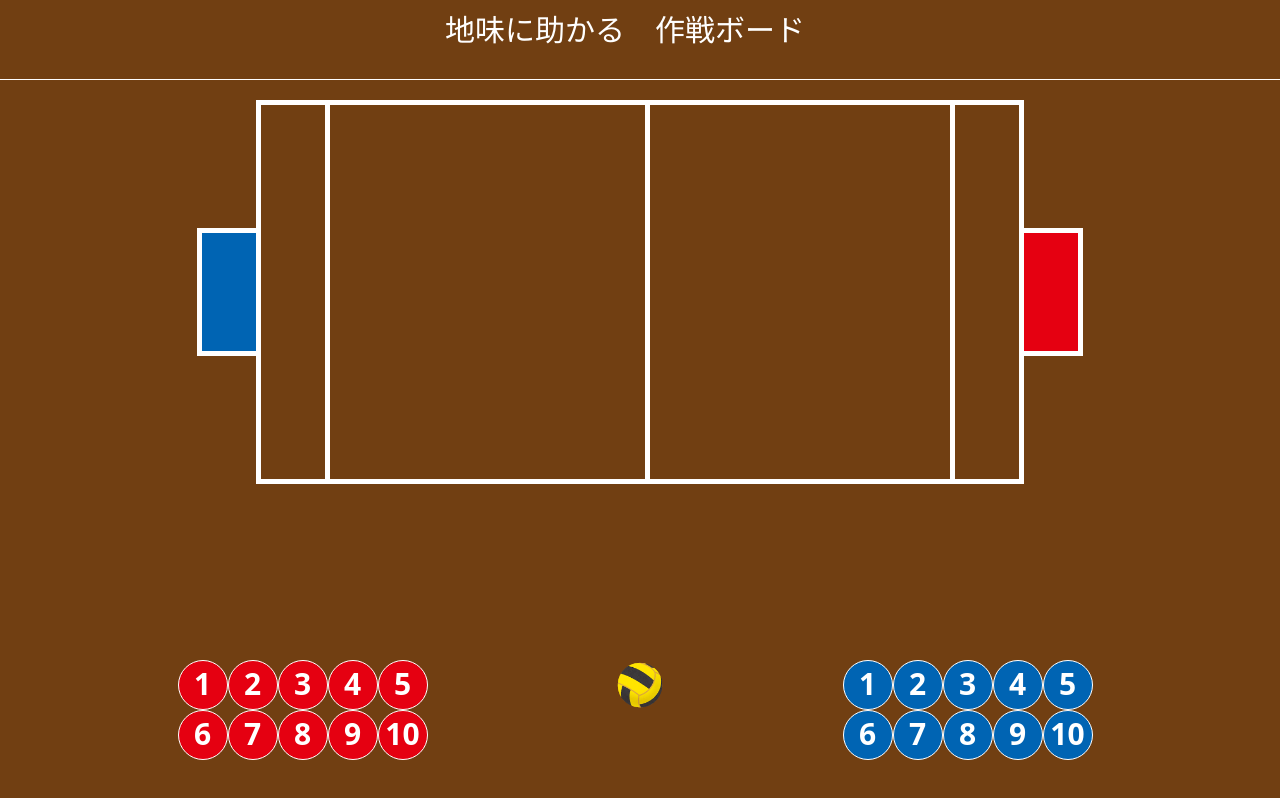
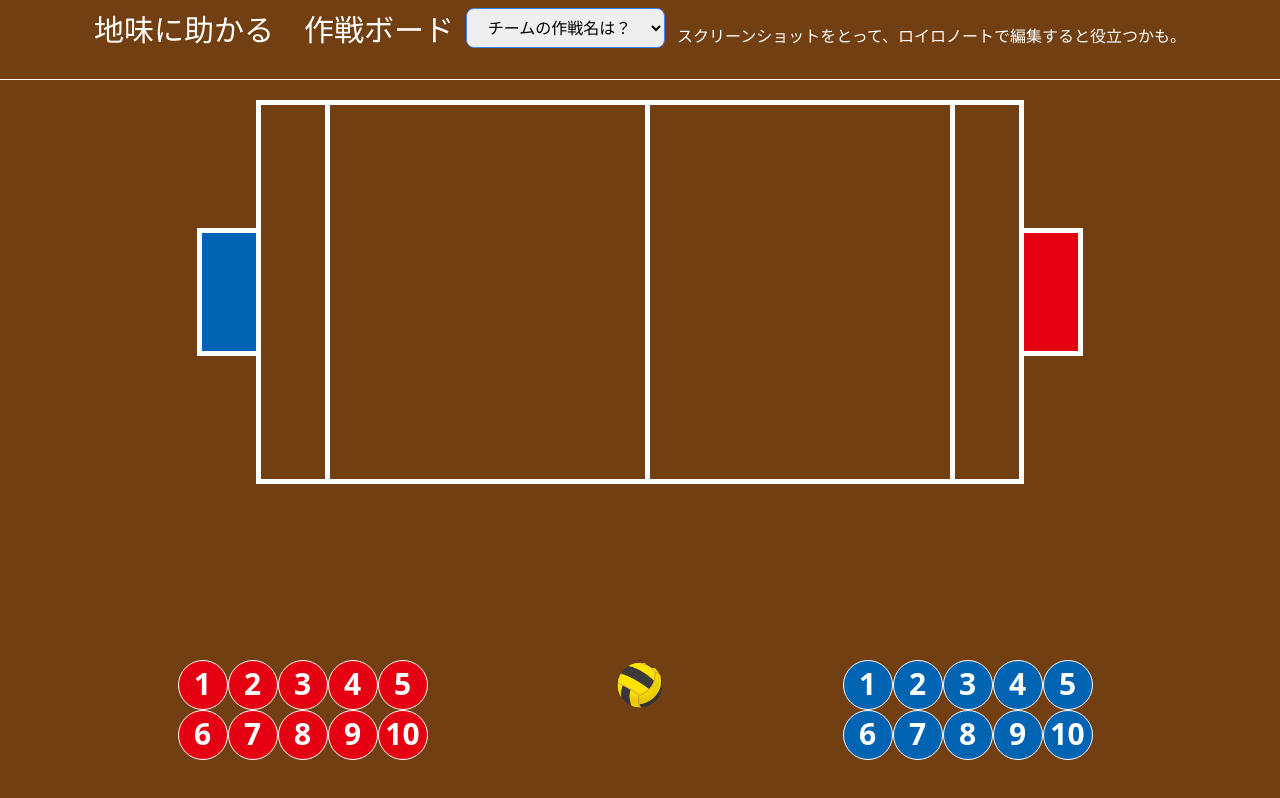
Before and after one commit to jimitas/sakusen_board, a Next.js app: page / in a window 1280 px wide. Built offline with nearby package versions, Linux system fonts and the light colour scheme.

Commit message:
ユーザーセレクトnoneなど細かい修正

```diff
--- a/src/pages/index.jsx
+++ b/src/pages/index.jsx
@@ -2,11 +2,40 @@ import Draggable from "react-draggable";
 
 export default function Home() {
   const NUM = [1, 2, 3, 4, 5, 6, 7, 8, 9, 10];
+  const SAKUSEN = [
+    "チームの作戦名は？",
+    "ガンガン行こうぜ！",
+    "バッチリがんばれ！",
+    "わたしにまかせて！",
+    "守りを大事に！",
+    "つないで行こう",
+    "声をかけあって行こう",
+    "指示を守って行こう",
+    "マークして行こう",
+    "落ち着いて行こう",
+    "はげましあって行こう",
+    "あきらめないで行こう！",
+    "作戦A",
+    "作戦B",
+    "作戦C",
+  ];
   return (
     <>
-      <body className="text-white bg-yellow-900 h-screen">
+      <body className="text-white bg-yellow-900 h-screen select-none">
         <header style={{ height: "10vh", borderBottom: "1px white solid" }} className="p-3 flex justify-center">
-          <div className="text-3xl">地味に助かる　作戦ボード　</div>
+          <div className="text-3xl">地味に助かる　作戦ボード</div>
+          <div>
+            <select className="select mx-3 -mt-1">
+              {SAKUSEN.map((item) => {
+                return (
+                  <option key={item} className="cursor-pointer" value={item}>
+                    {item}
+                  </option>
+                );
+              })}
+            </select>
+          </div>
+          <div className="pt-3">スクリーンショットをとって、ロイロノートで編集すると役立つかも。</div>
         </header>
 
         <main style={{ height: "70vh" }}>
--- a/src/styles/globals.css
+++ b/src/styles/globals.css
@@ -50,7 +50,7 @@
     right: 5vw;
   }
   .select {
-    @apply text-base m-1 md:text-3xl text-black rounded-lg text-center border border-blue-500 cursor-pointer;
+    @apply text-base m-1 h-10 md:text-base text-black rounded-lg text-center border border-blue-500 cursor-pointer;
   }
 
   .red,
```
